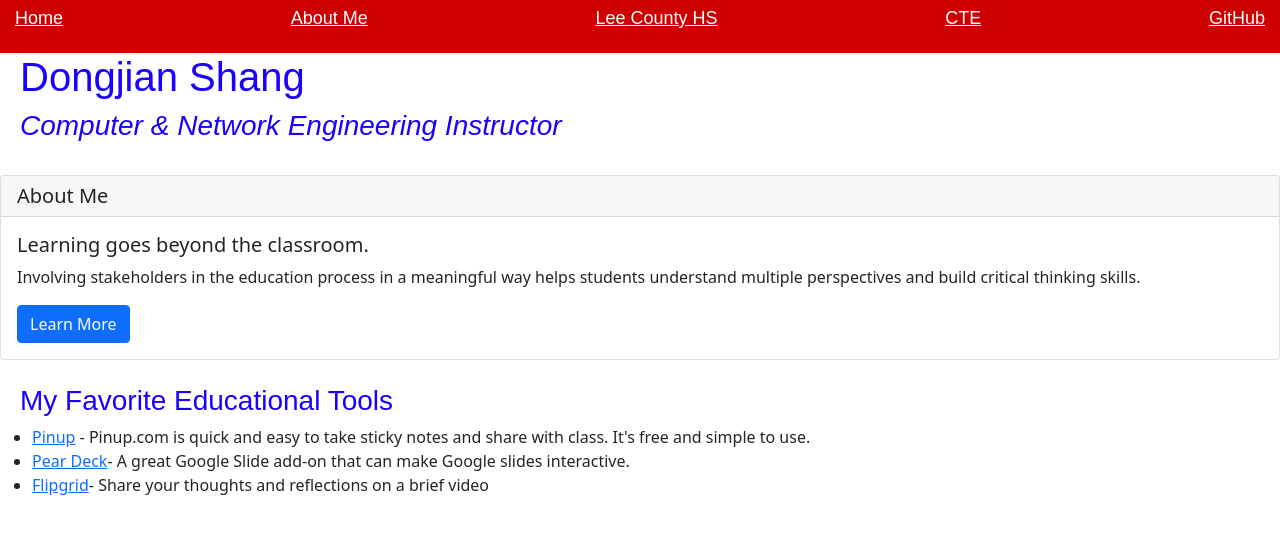
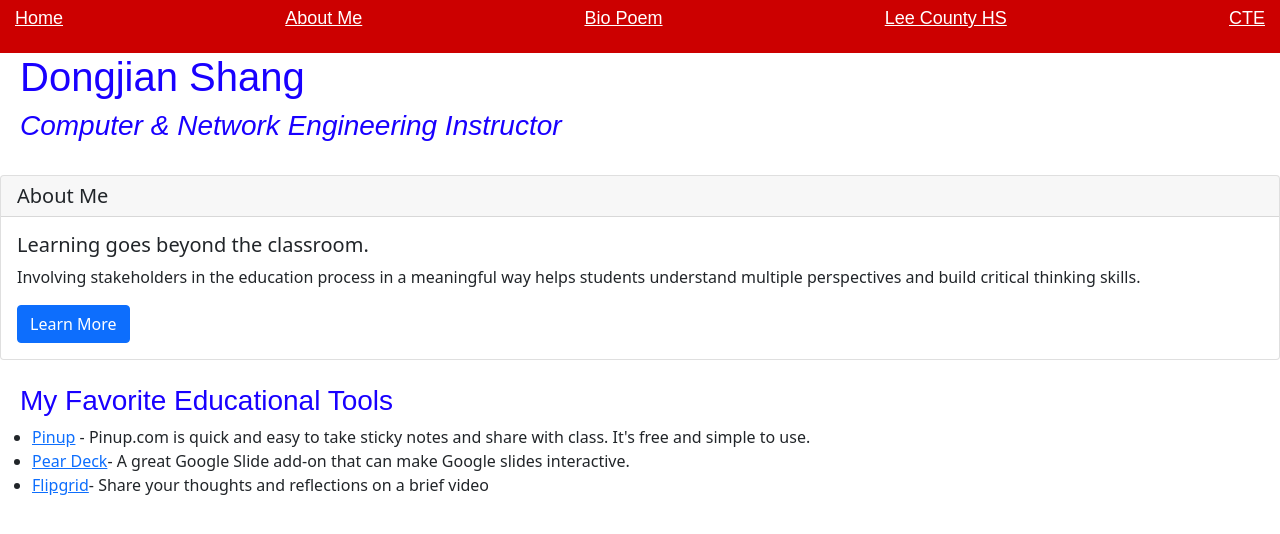
Before and after one commit to dshang2/Dongjian-Shang, a plain HTML site: page index.html in a window 1280 px wide. Drawn offline with nearby package versions, Linux system fonts and the light colour scheme.

Commit message:
Update index.html

```diff
--- a/index.html
+++ b/index.html
@@ -13,12 +13,11 @@
 
     <ul>
       <li><a href="index.html">Home</a></li>
-      <li><a href="about.html">About Me</a></li>
-      <li><a href="https://www.lee.k12.nc.us/Page/27">Lee County HS</a></li>
-      <li><a href="https://www.dpi.nc.gov/districts-schools/classroom-resources/career-and-technical-education">CTE</a></li>
-      <li><a href="http://www.github.com">GitHub</a></li>
-
-  </nav>
+          <li><a href="about.html">About Me</a></li>
+          <li><a href="Poem.html">Bio Poem</a></li>
+          <li><a href="https://www.lee.k12.nc.us/Page/27">Lee County HS</a></li>
+          <li><a href="https://www.dpi.nc.gov/districts-schools/classroom-resources/career-and-technical-education">CTE</a></li>
+    </nav>
 
   <h1>Dongjian Shang</h1>
   <h3><em>Computer & Network Engineering Instructor</em> </h3>
```
